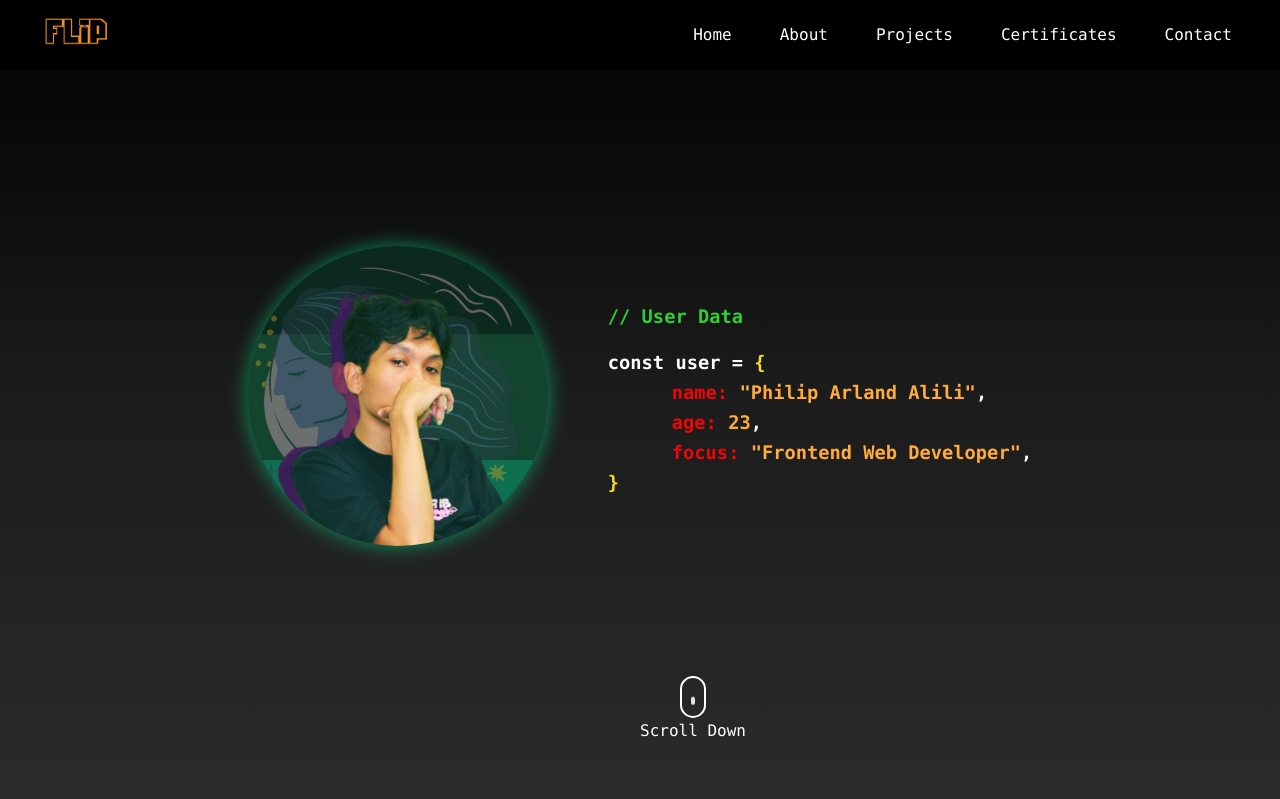
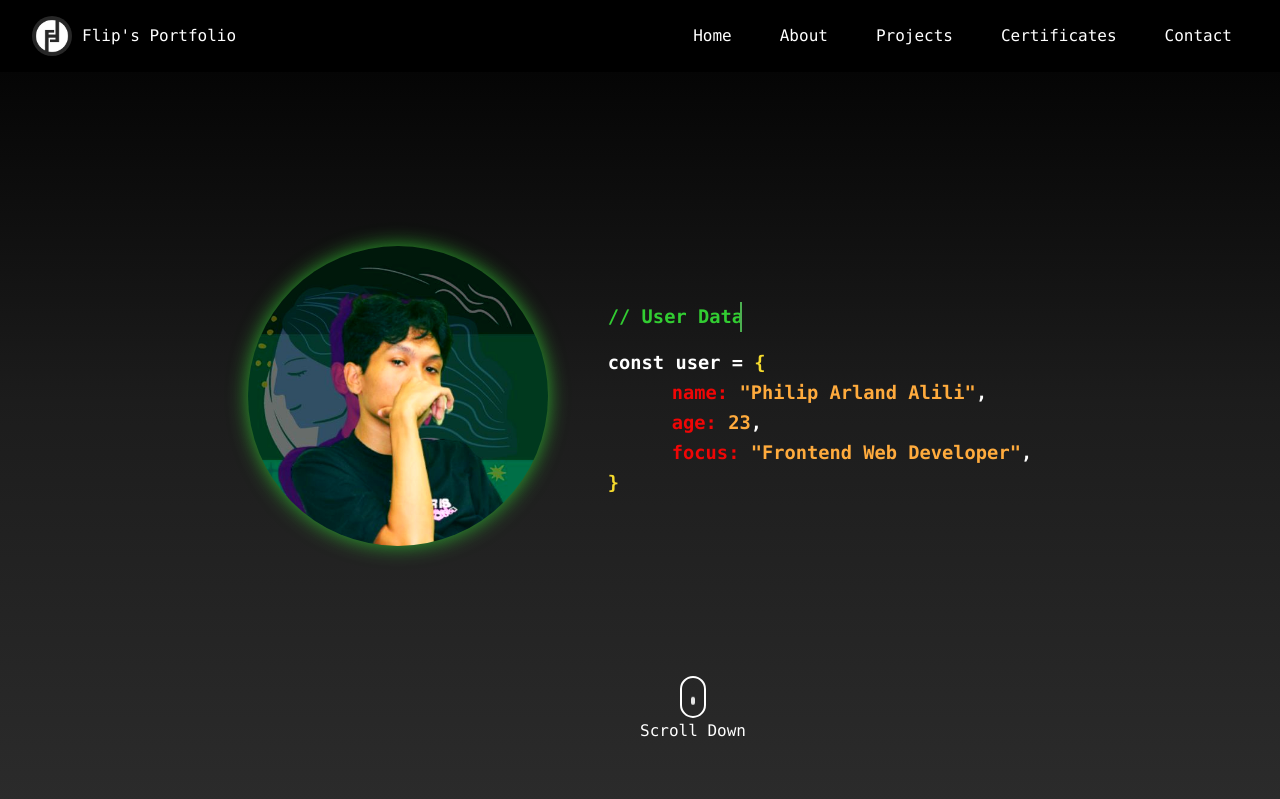
Before and after one commit to PhilipArlandAlili/plague, a PHP site: page / in a window 1280 px wide. Shown: the top 799 px of the page. Run offline with PHP 8.4, Linux system fonts and the light colour scheme.

Commit message:
add logo

```diff
--- a/index.html
+++ b/index.html
@@ -12,7 +12,10 @@
 <body>
     <nav id="navbar">
         <div class="nav-brand">
-            <img src="flip.png" alt="flip logo">
+            <a href="#welcome-section">
+                <img src="2.png" alt="flip logo">
+                <span>Flip's Portfolio</span>
+            </a>
         </div>
         <button id="menu-toggle" aria-label="Toggle navigation">
             <i class="fas fa-bars"></i>
@@ -34,7 +37,7 @@
                 </div>
                 <div class="welcome-text">
                     <div class="greenish">
-                        <h3>// User Data</h3>
+                        <h3 class="typing-effect">// User Data</h3>
                     </div>
                     <h3>const user = <span class="yellowish">{</span></h3>
                     <h3 class="indent"><span class="reddish">name:</span> <span class="oranges">"Philip Arland
--- a/styles.css
+++ b/styles.css
@@ -49,8 +49,22 @@
     background: linear-gradient(to bottom, rgba(0, 0, 0, 0.95), #2b2b2b);
 }
 
+#navbar .nav-brand a {
+    display: flex;
+    align-items: center;
+    gap: 10px;
+    text-decoration: none;
+    color: #ffffff;
+}
+
+#navbar .nav-brand a:hover {
+    color: var(--vsgreen);
+    cursor: pointer;
+}
+
 .nav-brand img {
-    height: 30px;
+    height: 40px;
+    border-radius: 50%;
 }
 
 #navbar ul li a {
@@ -86,8 +100,7 @@
 .welcome-me img {
     border-radius: 50%;
     width: 300px;
-    filter: contrast(1.2) saturate(1.1);
-    filter: drop-shadow(0 0 10px rgba(0, 255, 157, 0.5));
+    filter: contrast(1.2) saturate(1.1) drop-shadow(0 0 10px rgba(50, 205, 50, 0.8));
 }
 
 .welcome-text {
@@ -964,3 +977,51 @@
         font-size: 1.5rem;
     }
 }
+
+.typing-effect {
+    overflow: hidden;
+    border-right: .15em solid #4CAF50;
+    /* You can adjust the thickness by changing .15em */
+    white-space: nowrap;
+    margin: 0;
+    width: 13ch;
+    animation:
+        typing 4s steps(12, end) infinite,
+        blink-caret .75s step-end infinite;
+}
+
+@keyframes typing {
+    0% {
+        width: 0
+    }
+
+    30% {
+        width: 13ch
+    }
+
+    60% {
+        width: 13ch
+    }
+
+    90% {
+        width: 0
+    }
+
+    100% {
+        width: 0
+    }
+}
+
+@keyframes blink-caret {
+
+    from,
+    to {
+        border-color: transparent
+    }
+
+    50% {
+        border-color: #4CAF50
+    }
+
+    /* Color of the blinking cursor */
+}
```
Also changed, not shown: 1.png (added), 2.png (added), 3.png (added), 4.png (added), README.md. Lines whose indentation alone changed are shown as unchanged.
